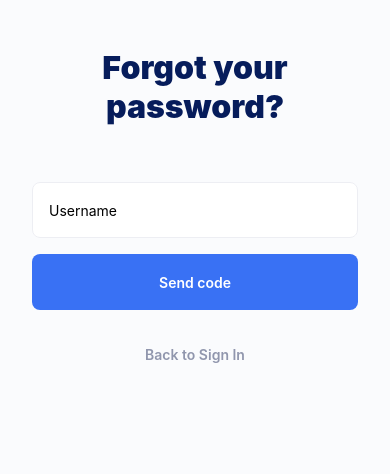
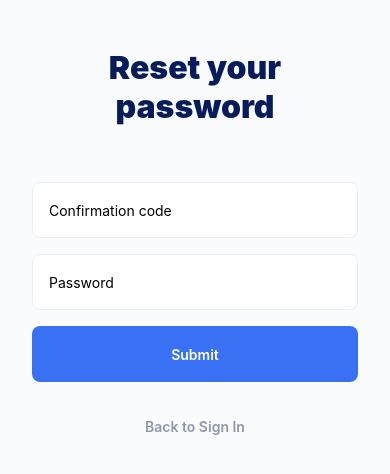
Before and after one commit to KevinBarrera/authentication, a React Native app: screen / in a window 390 px wide. Shown: the top 474 px of the page. Built offline with nearby package versions, Linux system fonts and the light colour scheme.

Commit message:
Reset your password screen added

```diff
--- a/App.tsx
+++ b/App.tsx
@@ -12,11 +12,12 @@ import SignInScreen from './src/screens/SignInScreen';
 import SignUpScreen from './src/screens/SignUpScreen';
 import ConfirmEmailScreen from './src/screens/ConfirmEmailScreen';
 import ForgotPasswordScreen from './src/screens/ForgotPasswordScreen';
+import ResetPasswordScreen from './src/screens/ResetPasswordScreen';
 
 function App(): JSX.Element {
   return (
     <SafeAreaView style={styles.root}>
-      <ForgotPasswordScreen />
+      <ResetPasswordScreen />
     </SafeAreaView>
   );
 }
--- /dev/null
+++ b/src/screens/ResetPasswordScreen.tsx
@@ -0,0 +1,81 @@
+import {StyleSheet, View, Text, ScrollView} from 'react-native';
+import React, {useState} from 'react';
+
+import CustomInput from '../components/CustomInput';
+import CustomButton from '../components/CustomButton';
+
+const ResetPasswordScreen = () => {
+  const [code, setCode] = useState('');
+  const [newPassword, setNewPassword] = useState('');
+
+  const handleSubmit = () => {
+    console.log('User pressed Submit');
+  };
+
+  const handleBackToSignIn = () => {
+    console.log('User pressed do have an account');
+  };
+
+  return (
+    <ScrollView showsVerticalScrollIndicator={false}>
+      <View style={styles.container}>
+        <Text style={styles.title}>Reset your password</Text>
+        <View style={styles.elements}>
+          <CustomInput
+            placeholder="Confirmation code"
+            value={code}
+            onValueChange={setCode}
+          />
+          <CustomInput
+            placeholder="Password"
+            value={newPassword}
+            onValueChange={setNewPassword}
+          />
+          <CustomButton
+            text="Submit"
+            onPressButton={handleSubmit}
+            type="Primary"
+          />
+          <CustomButton
+            text="Back to Sign In"
+            onPressButton={handleBackToSignIn}
+            type="Tertiary"
+          />
+        </View>
+      </View>
+    </ScrollView>
+  );
+};
+
+export default ResetPasswordScreen;
+
+const styles = StyleSheet.create({
+  container: {
+    flex: 1,
+    alignItems: 'center',
+    justifyContent: 'space-between',
+    paddingTop: 48,
+    paddingBottom: 16,
+    paddingHorizontal: 32,
+    height: '100%',
+    gap: 56,
+  },
+  title: {
+    color: '#061c5b',
+    fontSize: 32,
+    fontWeight: '900',
+    textAlign: 'center',
+  },
+  elements: {
+    width: '100%',
+    gap: 16,
+  },
+  policy: {
+    color: '#abacbb',
+    fontWeight: '500',
+  },
+  policyLink: {
+    color: '#dabaa3',
+    fontWeight: '500',
+  },
+});
```
